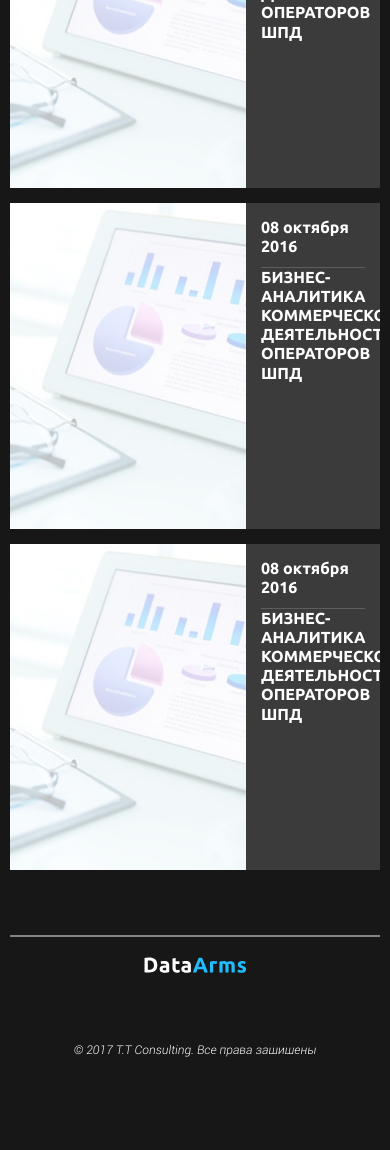
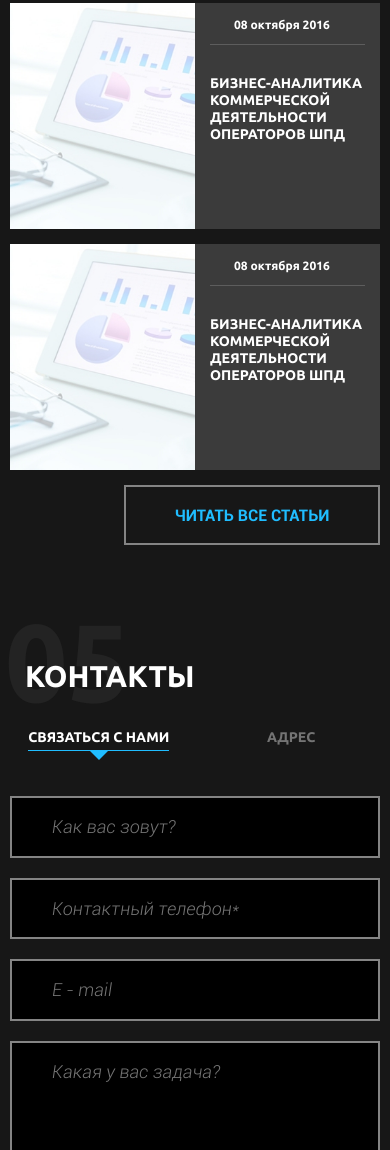
Before and after one commit to unluckylucker/dataarms, a website: page src/html/index.html in a window 390 px wide. Shown: the part 4339-5489 px from the top of the page. Before the commit the page ends 5419 px from the top, so only its background shows below. Drawn offline with nearby package versions, Linux system fonts and the light colour scheme; files that its build step writes are made by us from their sources; files whose address does not match are found by name.

Commit message:
в article добавил svg, в contacts создал кнопки табы, форму в табе

```diff
--- a/src/html/global/contacts.html
+++ b/src/html/global/contacts.html
@@ -1 +1,54 @@
 <!-- contacts -->
+<section class="contacts">
+	<h1>Контакты<span class="h1-bg">05</span></h1>
+	<!-- tab -->
+	<div class="tab">
+		<!-- tab menu -->
+		<div class="tab-menu clearfix">
+			<div class="tab-menu__button tab-menu__button_active left" data-num="1"><span class="cssarrow">Связаться с нами</span></div>
+			<div class="tab-menu__button right" data-num="2"><span>Адрес</span></div>
+		</div>
+		<!-- tab content -->
+		<div class="tab-content">
+			<div class="tab-content-slide tab-content-slide1">
+				<form class="form tab-content-slide__form">
+					<div class="wrapper-input">
+						<div class="form-input">
+							<input type="text" placeholder="Как вас зовут?" name="contactsName" class="form-input__item">
+							<svg class="icon icon-form icon-user">
+								<use xlink:href="images/sprite/sprite.svg#user"></use>
+							</svg>
+						</div>
+						<div class="form-input">
+							<input type="tel" placeholder="Контактный телефон*" name="contactsPhone" id="phone2" class="form-input__item">
+							<svg class="icon icon-form icon-call">
+								<use xlink:href="images/sprite/sprite.svg#call"></use>
+							</svg>
+						</div>
+						<div class="form-input">
+							<input type="text" placeholder="E - mail" name="contactsEmail" class="form-input__item">
+							<svg class="icon icon-form icon-mail">
+								<use xlink:href="images/sprite/sprite.svg#mail"></use>
+							</svg>
+						</div>
+					</div>
+					<div class="form-textarea">
+						<textarea type="text" name="contactsTextarea" class="form-textarea__item" placeholder="Какая у вас задача?"></textarea>
+						<svg class="icon icon-form icon-think">
+							<use xlink:href="images/sprite/sprite.svg#think"></use>
+						</svg>
+					</div>
+					<span class="error_label-contacts"></span>
+					<button type="submit" class="btn btn_blue">Отправить заявку</button>
+				</div>
+				<div class="tab-content-slide tab-content-slide2 clearfix">
+					<div class="tab-content-slide-links">
+
+					</div>
+					<div class="tab-content-slide-map">
+
+					</div>
+				</div>
+			</div>
+		</div>
+	</section>
--- a/src/html/index/article.html
+++ b/src/html/index/article.html
@@ -1,5 +1,5 @@
 <!-- article -->
-<section class="article">
+<section class="article clearfix">
 	<h1>Статьи<span class="h1-bg">04</span></h1>
 	<div class="row">
 		<div class="col-md-6 col-sm-6 col-xs-12">
@@ -8,7 +8,7 @@
 				<div class="article-block-content">
 					<div class="article-block-content__date">
 						<svg class="icon icon-calendar">
-							<use xlink:href="images/sprite/sprite.svg#google"></use>
+							<use xlink:href="images/sprite/sprite.svg#calendar"></use>
 						</svg>
 						08 октября 2016
 					</div>
@@ -18,12 +18,15 @@
 		</div>
 		<div class="col-md-6 col-sm-6 col-xs-12">
 			<a href="#" class="article-block">
-				<div class="article-block__img"><img src="uploads/buisness.jpg" alt="buisness"></div>
+				<div class="article-block__img"><button type="button" class="btn btn_sm btn_center">Читать</button><img src="uploads/buisness.jpg" alt="buisness"></div>
 				<div class="article-block-content">
 					<div class="article-block-content__date">
+						<svg class="icon icon-calendar">
+							<use xlink:href="images/sprite/sprite.svg#calendar"></use>
+						</svg>
 						08 октября 2016
 					</div>
-					<p class="h3-title">Бизнес-аналитика коммерческой деятельности операторов ШПД</p>
+					<p class="article-title">Бизнес-аналитика коммерческой деятельности операторов ШПД</p>
 				</div>
 			</a>
 		</div>
@@ -31,25 +34,32 @@
 	<div class="row">
 		<div class="col-md-6 col-sm-6 col-xs-12">
 			<a href="#" class="article-block">
-				<div class="article-block__img"><img src="uploads/buisness.jpg" alt="buisness"></div>
+				<div class="article-block__img"><button type="button" class="btn btn_sm btn_center">Читать</button><img src="uploads/buisness.jpg" alt="buisness"></div>
 				<div class="article-block-content">
 					<div class="article-block-content__date">
+						<svg class="icon icon-calendar">
+							<use xlink:href="images/sprite/sprite.svg#calendar"></use>
+						</svg>
 						08 октября 2016
 					</div>
-					<p class="h3-title">Бизнес-аналитика коммерческой деятельности операторов ШПД</p>
+					<p class="article-title">Бизнес-аналитика коммерческой деятельности операторов ШПД</p>
 				</div>
 			</a>
 		</div>
 		<div class="col-md-6 col-sm-6 col-xs-12">
 			<a href="#" class="article-block">
-				<div class="article-block__img"><img src="uploads/buisness.jpg" alt="buisness"></div>
+				<div class="article-block__img"><button type="button" class="btn btn_sm btn_center">Читать</button><img src="uploads/buisness.jpg" alt="buisness"></div>
 				<div class="article-block-content">
 					<div class="article-block-content__date">
+						<svg class="icon icon-calendar">
+							<use xlink:href="images/sprite/sprite.svg#calendar"></use>
+						</svg>
 						08 октября 2016
 					</div>
-					<p class="h3-title">Бизнес-аналитика коммерческой деятельности операторов ШПД</p>
+					<p class="article-title">Бизнес-аналитика коммерческой деятельности операторов ШПД</p>
 				</div>
 			</a>
 		</div>
 	</div>
+	<button type="button" class="btn right">Читать все статьи</button>
 </section>
--- a/src/sass/app.scss
+++ b/src/sass/app.scss
@@ -29,6 +29,7 @@
 @import "index/favor.scss";
 @import "index/clients.scss";
 @import "index/article.scss";
+@import "global/contacts.scss";
 
 
 
--- /dev/null
+++ b/src/sass/global/_contacts.scss
@@ -0,0 +1,79 @@
+/* ==========================================================================
+	 Contacts
+	 ===========================================================================*/
+
+/* tab menu */
+.tab-menu{
+	margin-bottom: 50px;
+}
+
+/* tab btn */
+.tab-menu__button{
+	display: inline-block;
+	cursor: pointer;
+	color: #fff;
+	@include font-size(24px);
+	font-family: Ubuntu;
+	font-weight: 700;
+	text-transform: uppercase;
+	opacity: 0.4;
+	width: 48%;
+	@media screen and (max-width: 979px) {
+		@include font-size(18px);
+	}
+	@media screen and (max-width: 767px) {
+		@include font-size(14px);
+		text-align: center !important;
+	}
+	span{
+		padding-bottom: 5px;
+	}
+}
+.cssarrow {
+	position: relative;
+	border-bottom: 1px solid #20bdff;
+}
+.cssarrow:after {
+	top: 100%;
+	left: 50%;
+	border: solid transparent;
+	content: " ";
+	height: 0;
+	width: 0;
+	position: absolute;
+	pointer-events: none;
+	border-color: rgba(136, 183, 213, 0);
+	border-top-color: #20bdff;
+	border-width: 10px;
+	margin-left: -10px;
+}
+
+.tab-menu__button.left{
+	text-align:  right;
+}
+
+.tab-menu__button_active{
+	opacity: 1;
+}
+
+/* tab form */
+.tab-content-slide__form{
+	padding: 0 0 44px 0;
+	.form-textarea{
+		@media screen and (min-width: 768px) {
+			width: 48%;
+			float: right;
+			height: 223px;
+			.form-textarea__item{
+				height: 100%;
+			}
+		}
+	}
+}
+.wrapper-input{
+	@media screen and (min-width: 768px) {
+		width: 48%;
+		float: left;
+	}
+}
+/* end contacts */
--- a/src/sass/global/_global.scss
+++ b/src/sass/global/_global.scss
@@ -212,6 +212,10 @@ label[class="error"]{
 	display: block;
 }
 
+.error_label-contacts{
+	display: block;
+}
+
 /* placeholder */
 // ::-webkit-input-placeholder {color:$grey;}
 // ::-moz-placeholder          {color:$grey;}/* Firefox 19+ */
--- a/src/sass/index/article.scss
+++ b/src/sass/index/article.scss
@@ -3,7 +3,9 @@
 	 ===========================================================================*/
 
 /* Article block */
-
+.article{
+	padding-bottom: 30px;
+}
 .article-block{
 	display: block;
 	height: 326px;
@@ -11,6 +13,9 @@
 	background: #3b3b3b;
 	margin-bottom: 15px;
 	overflow: hidden;
+	@media screen and (max-width: 979px) {
+		height: 226px;
+	}
 	&:hover{
 		.btn.btn_center{
 			display: block;
@@ -44,8 +49,13 @@
 	@media screen and (max-width: 1200px) {
 		width: 236px;
 	}
+	@media screen and (max-width: 979px) {
+		width: 50%;
+		margin-right: 0px;
+	}
 	img{
 		height: 100%;
+		width: 100%;
 	}
 }
 
@@ -54,6 +64,11 @@
 	margin-left: 263px;
 	@media screen and (max-width: 1200px) {
 		margin-left: 236px;
+	}
+	@media screen and (max-width: 979px) {
+		width: 50%;
+		margin-left: 0px;
+		float: right;
 	}
 }
 
@@ -85,6 +100,12 @@
 	@include font-size(16px);
 	border-bottom: 1px solid #5d5d5d;
 	padding-bottom: 10px;
+	@media screen and (max-width: 979px) {
+		@include font-size(14px);
+	}
+	@media screen and (max-width: 767px) {
+		@include font-size(12px);
+	}
 }
 
 /* icon */
--- a/src/sass/sprite/_sprite.scss
+++ b/src/sass/sprite/_sprite.scss
@@ -9,6 +9,10 @@
 .icon-analyse {
 	font-size:(512/10)*1rem;
 	width:(512/512)*1em;
+}
+.icon-calendar {
+	font-size:(488.152/10)*1rem;
+	width:(488.152/488.152)*1em;
 }
 .icon-call {
 	font-size:(348.077/10)*1rem;
```
Also changed, not shown: src/html/ui.html (+9 -8 lines), src/js/custom.js (+62 -0 lines), src/svg/calendar.svg (added).
